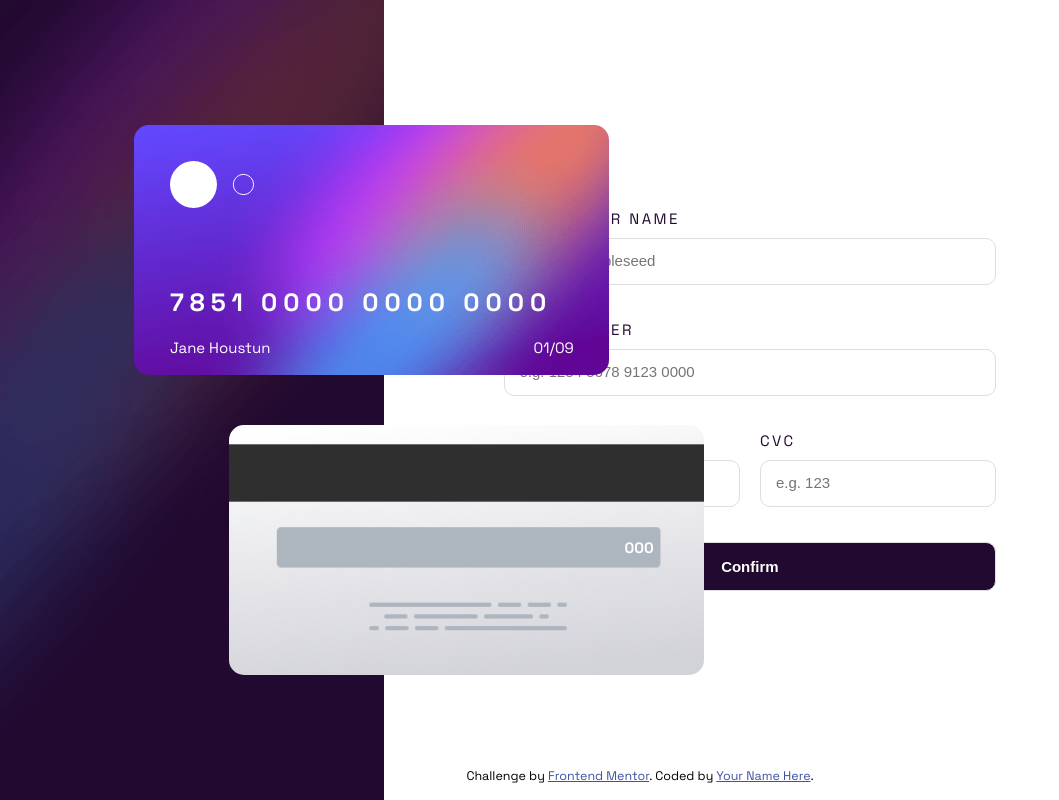
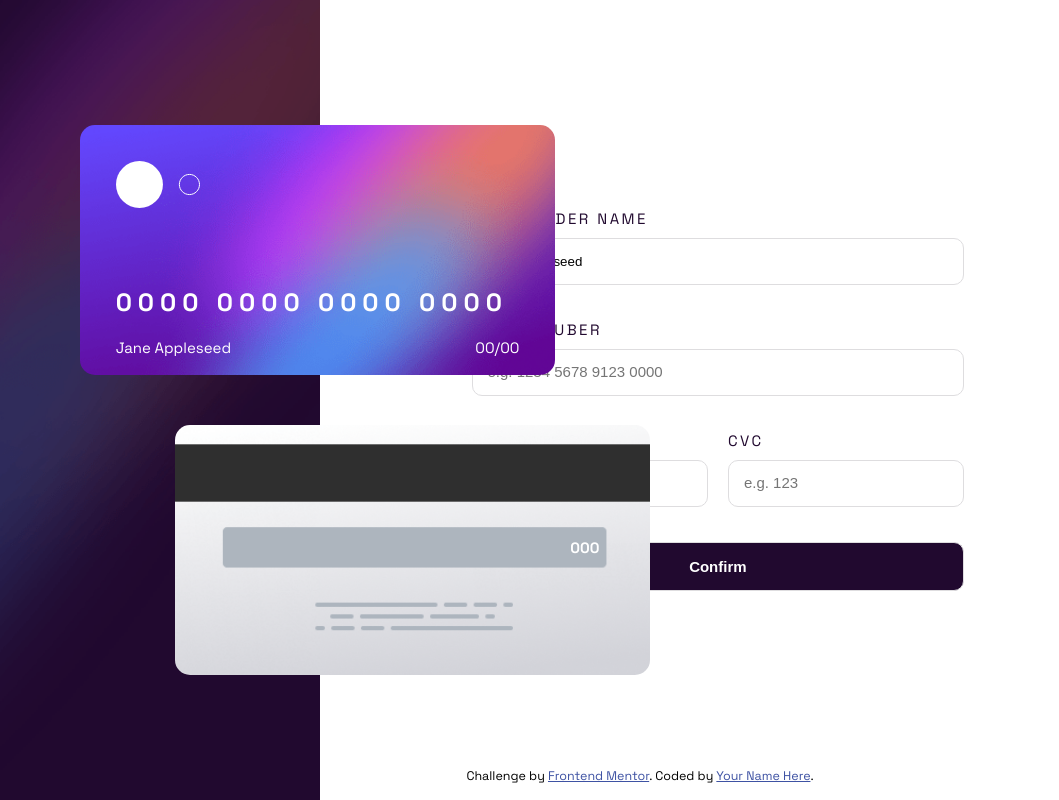
Before and after one commit to oschwill/interactive-cards, a React (Vite) app: page / in a window 1280 px wide. Shown: the whole page, without its empty margins (0-1059 px from the left). Built offline with nearby package versions, Linux system fonts and the light colour scheme.

Commit message:
first steps onchange data

```diff
--- a/src/Pages/Home.jsx
+++ b/src/Pages/Home.jsx
@@ -1,14 +1,29 @@
+import { useState } from 'react';
 import InputForm from '../components/main/InputForm';
 import Output from '../components/main/Output';
 
 /* CSS */
 import './Home.css';
 
+const defaultCardData = {
+  cardHolder: 'Jane Appleseed',
+  cardNumber: '0000 0000 0000 0000',
+  expMonth: '00',
+  expYear: '00',
+  cvc: '000',
+};
+
 const Home = () => {
+  const [cardData, setCardData] = useState(defaultCardData);
+
+  const handleCardData = () => {
+    //...
+  };
+
   return (
     <main>
-      <Output />
-      <InputForm />
+      <Output cardData={cardData} />
+      <InputForm cardData={cardData} onSetCardData={handleCardData} />
     </main>
   );
 };
--- a/src/components/main/InputForm.css
+++ b/src/components/main/InputForm.css
@@ -1,5 +1,5 @@
 .input {
-  width: 70%;
+  width: 75%;
   display: flex;
   justify-content: center;
   align-items: center;
--- a/src/components/main/InputForm.jsx
+++ b/src/components/main/InputForm.jsx
@@ -1,13 +1,19 @@
+import PropTypes from 'prop-types';
 /* CSS */
 import './InputForm.css';
 
-const InputForm = () => {
+const InputForm = ({ cardData, onSetCardData }) => {
   return (
     <div className="input">
       <form className="form">
         <div className="cardholder">
           <label htmlFor="name">CARDHOLDER NAME</label>
-          <input type="text" id="name" placeholder="e.g. Jane Appleseed" />
+          <input
+            type="text"
+            id="name"
+            placeholder="e.g. Jane Appleseed"
+            value={cardData.cardHolder}
+          />
         </div>
         <div className="card-number">
           <label htmlFor="number">CARD NMUBER</label>
@@ -32,4 +38,9 @@ const InputForm = () => {
   );
 };
 
+InputForm.propTypes = {
+  cardData: PropTypes.object,
+  onSetCardData: PropTypes.func,
+};
+
 export default InputForm;
--- a/src/components/main/Output.css
+++ b/src/components/main/Output.css
@@ -1,5 +1,5 @@
 .output {
-  width: 30%;
+  width: 25%;
   background: url('../../assets/images/bg-main-desktop.png') no-repeat;
   background-size: cover;
   background-position: center;
@@ -14,7 +14,7 @@
   display: flex;
   flex-direction: column;
   gap: 50px;
-  left: 35%;
+  left: 25%;
 }
 
 .output .images .front-card {
--- a/src/components/main/Output.jsx
+++ b/src/components/main/Output.jsx
@@ -1,26 +1,34 @@
+import PropTypes from 'prop-types';
 import cardLogo from '../../assets/images/card-logo.svg';
 
 /* CSS */
 import './Output.css';
 
-const Output = () => {
+const Output = ({ cardData }) => {
+  console.log(cardData);
   return (
     <div className="output">
       <div className="images">
         <div className="front-card card-back">
           <img src={cardLogo} alt=" card Logo" />
-          <h2>7851 0000 0000 0000</h2>
+          <h2>{cardData.cardNumber}</h2>
           <div className="name-date">
-            <p>Jane Houstun</p>
-            <p>01/09</p>
+            <p>{cardData.cardHolder}</p>
+            <p>
+              {cardData.expMonth}/{cardData.expYear}
+            </p>
           </div>
         </div>
         <div className="back-card card-back">
-          <p>000</p>
+          <p>{cardData.cvc}</p>
         </div>
       </div>
     </div>
   );
 };
 
+Output.propTypes = {
+  cardData: PropTypes.object,
+};
+
 export default Output;
```
